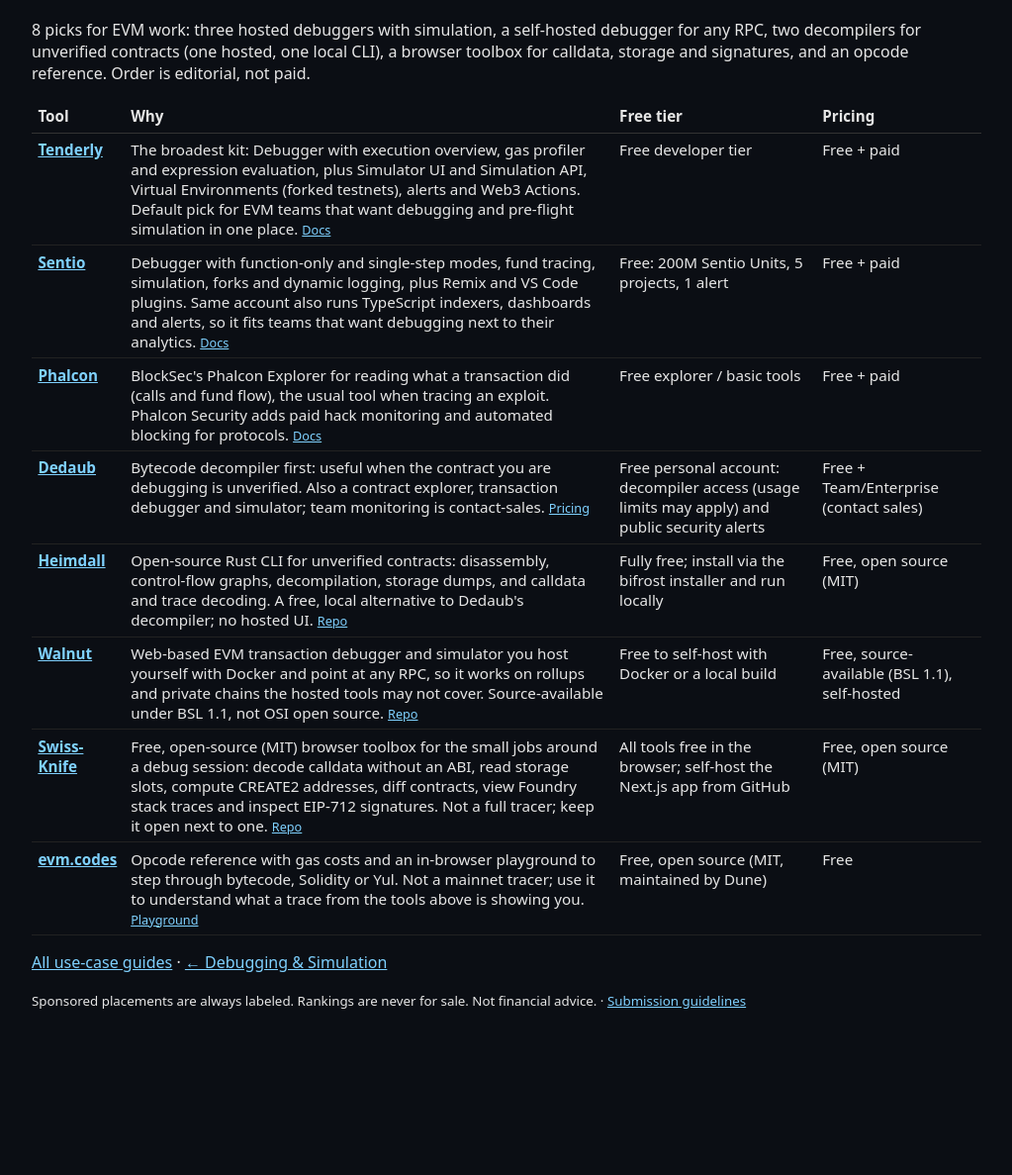
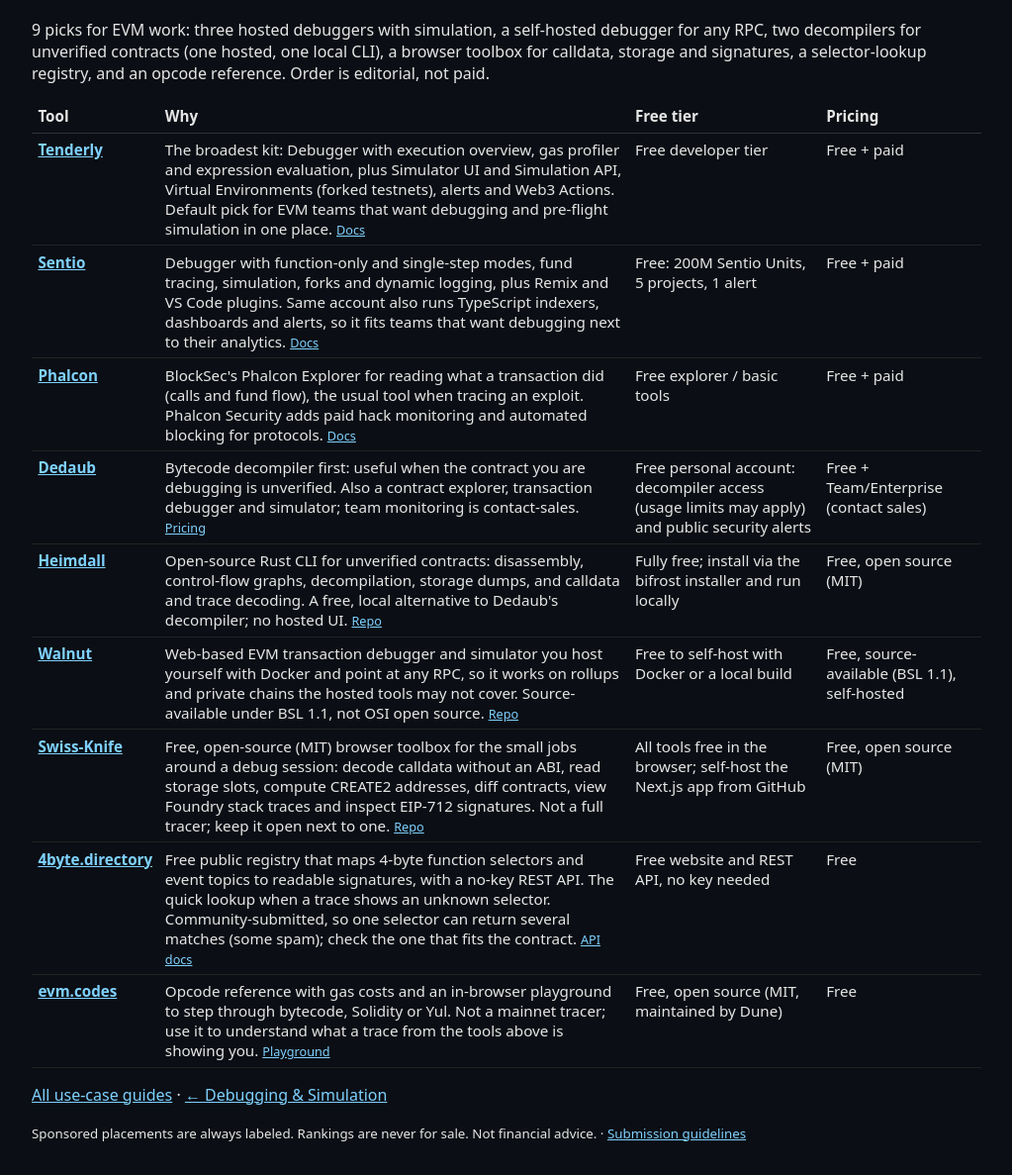
Before and after one commit to biff-cloud/builderstack, an Astro site: page /builderstack/best/transaction-debuggers in a window 1280 px wide. Shown: the part 105-1292 px from the top of the page at 99% size, without its empty margins (128-1151 px from the left). Before the commit the page ends 1158 px from the top, so only its background shows below. Built offline with nearby package versions, Linux system fonts and the light colour scheme; Astro itself is replaced by a stand-in of ours.

Commit message:
Add 4byte.directory to /best/transaction-debuggers/ (9 picks)

```diff
--- a/src/pages/best/transaction-debuggers.astro
+++ b/src/pages/best/transaction-debuggers.astro
@@ -1,6 +1,6 @@
 ---
 import Base from "../../layouts/Base.astro"; import tools from "../../data/tools.json"; import Featured from "../../components/Featured.astro";
-// Sources checked 2026-10-23 (Heimdall repo 2026-10-25, Walnut repo 2026-10-27, Swiss-Knife repo 2026-10-29): all source URLs return 200. Free tiers and pricing come from tools.json (each vendor's live pricing page).
+// Sources checked 2026-10-23 (Heimdall repo 2026-10-25, Walnut repo 2026-10-27, Swiss-Knife repo 2026-10-29, 4byte API 2026-11-03): all source URLs return 200. Free tiers and pricing come from tools.json (each vendor's live pricing page).
 const picks = [
   { slug: "tenderly", src: "https://docs.tenderly.co/debugger", label: "Docs", note: "The broadest kit: Debugger with execution overview, gas profiler and expression evaluation, plus Simulator UI and Simulation API, Virtual Environments (forked testnets), alerts and Web3 Actions. Default pick for EVM teams that want debugging and pre-flight simulation in one place." },
   { slug: "sentio", src: "https://docs.sentio.xyz/docs/debugger", label: "Docs", note: "Debugger with function-only and single-step modes, fund tracing, simulation, forks and dynamic logging, plus Remix and VS Code plugins. Same account also runs TypeScript indexers, dashboards and alerts, so it fits teams that want debugging next to their analytics." },
@@ -9,12 +9,13 @@ const picks = [
   { slug: "heimdall-rs", src: "https://github.com/Jon-Becker/heimdall-rs", label: "Repo", note: "Open-source Rust CLI for unverified contracts: disassembly, control-flow graphs, decompilation, storage dumps, and calldata and trace decoding. A free, local alternative to Dedaub's decompiler; no hosted UI." },
   { slug: "walnut", src: "https://github.com/walnuthq/walnut", label: "Repo", note: "Web-based EVM transaction debugger and simulator you host yourself with Docker and point at any RPC, so it works on rollups and private chains the hosted tools may not cover. Source-available under BSL 1.1, not OSI open source." },
   { slug: "swiss-knife", src: "https://github.com/swiss-knife-xyz/swiss-knife", label: "Repo", note: "Free, open-source (MIT) browser toolbox for the small jobs around a debug session: decode calldata without an ABI, read storage slots, compute CREATE2 addresses, diff contracts, view Foundry stack traces and inspect EIP-712 signatures. Not a full tracer; keep it open next to one." },
+  { slug: "4byte-directory", src: "https://www.4byte.directory/docs/", label: "API docs", note: "Free public registry that maps 4-byte function selectors and event topics to readable signatures, with a no-key REST API. The quick lookup when a trace shows an unknown selector. Community-submitted, so one selector can return several matches (some spam); check the one that fits the contract." },
   { slug: "evm-codes", src: "https://www.evm.codes/playground", label: "Playground", note: "Opcode reference with gas costs and an in-browser playground to step through bytecode, Solidity or Yul. Not a mainnet tracer; use it to understand what a trace from the tools above is showing you." },
 ].map(p => ({ ...p, t: tools.find(t => t.slug === p.slug) })).filter(p => p.t);
 ---
 <Base title="Best transaction debuggers and simulators — BuilderStack" description={`EVM transaction debuggers and simulators compared: ${picks.map(p => p.t.name).join(", ")}.`}>
 <h1>Best transaction debuggers and simulators</h1>
-<p>{picks.length} picks for EVM work: three hosted debuggers with simulation, a self-hosted debugger for any RPC, two decompilers for unverified contracts (one hosted, one local CLI), a browser toolbox for calldata, storage and signatures, and an opcode reference. Order is editorial, not paid.</p>
+<p>{picks.length} picks for EVM work: three hosted debuggers with simulation, a self-hosted debugger for any RPC, two decompilers for unverified contracts (one hosted, one local CLI), a browser toolbox for calldata, storage and signatures, a selector-lookup registry, and an opcode reference. Order is editorial, not paid.</p>
 <Featured guide="transaction-debuggers"/>
 <table style="width:100%;border-collapse:collapse;font-size:.95rem">
 <thead><tr>
```
